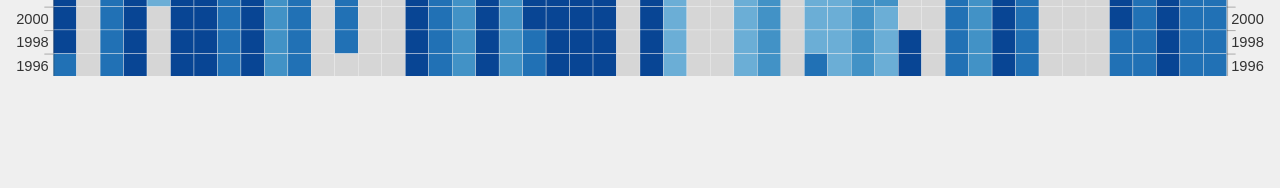
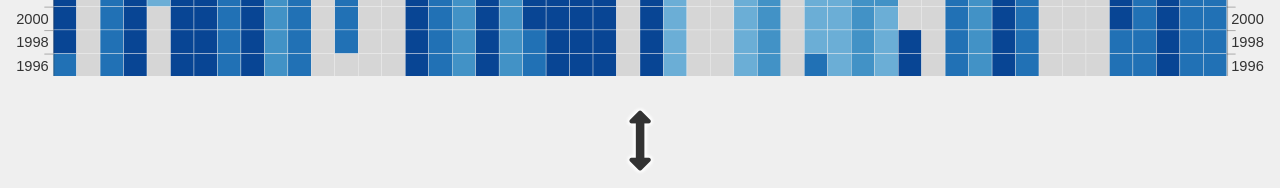
Before and after one commit to cfinst/cfinst.github.io, a Jekyll site: the page built from index.md, in a window 1280 px wide. Shown: the part 709-897 px from the top of the page. Built offline with Jekyll 4.4.1, drawn with Linux system fonts in a browser that asks for light colours.

Commit message:
First pass at scroll indicator arrow

```diff
--- a/_layouts/default.html
+++ b/_layouts/default.html
@@ -99,6 +99,10 @@
   </div><!--.row-->
 </div>
 
+<div class="scroll-indicator">
+  <i class="fa fa-arrows-v fa-5x" aria-hidden="true"></i>
+</div>
+
 {% include javascripts.html %}
 
 </body>
--- a/_sass/_vis.scss
+++ b/_sass/_vis.scss
@@ -131,3 +131,18 @@ Part of https://github.com/cfinst/cfinst.github.io/issues/170
 .highlight-overlay .state {
     stroke-width: 1px;
 }
+
+/* Styles the arrow that indicates scrollability at the bottom of the page. */
+.scroll-indicator {
+    text-align: center;
+    position: fixed;
+    left: 0px;
+    right: 0px;
+    bottom: 20px;
+    text-shadow: /* Add a thick white shadow, so it can be seen on top of dark colors. */
+      0px 0px 4px #fff,
+      0px 0px 4px #fff,
+      0px 0px 4px #fff,
+      0px 0px 4px #fff,
+      0px 0px 4px #fff;
+}
```
